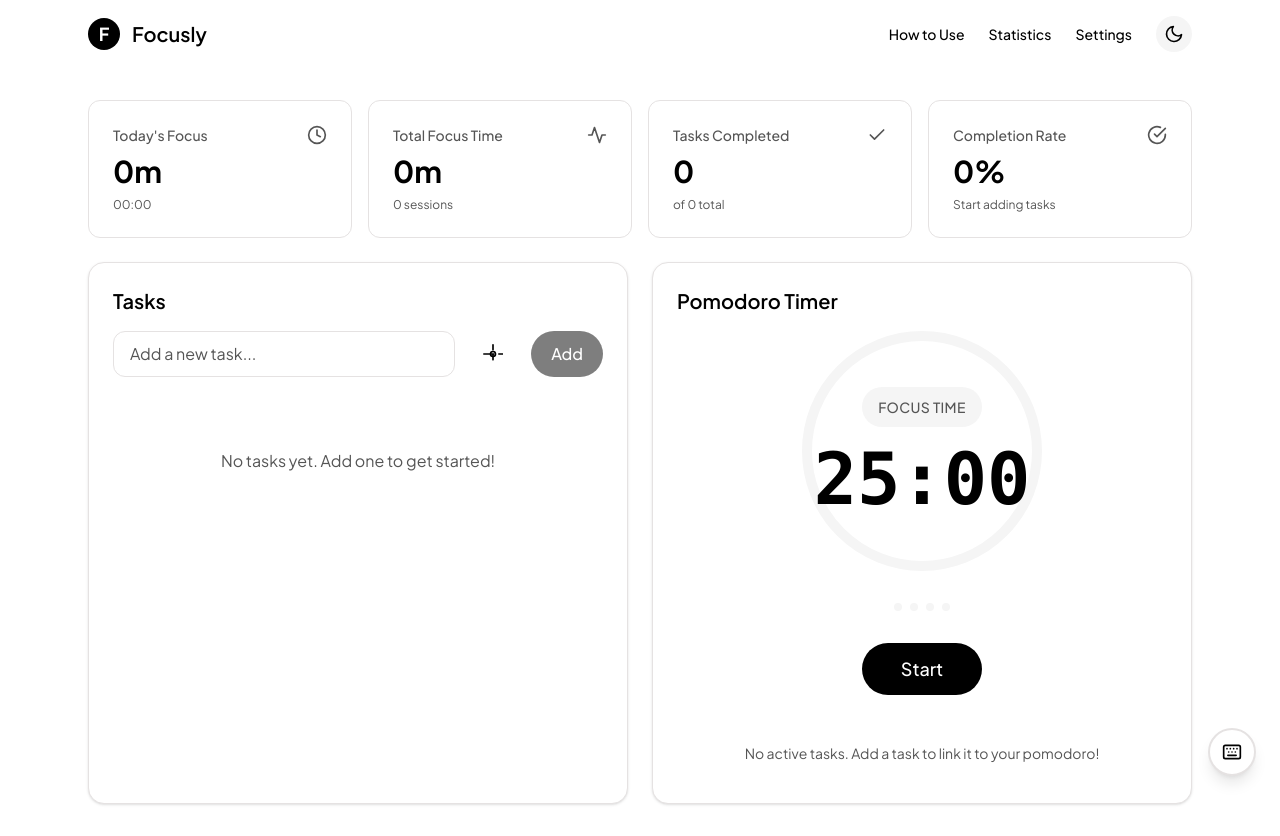
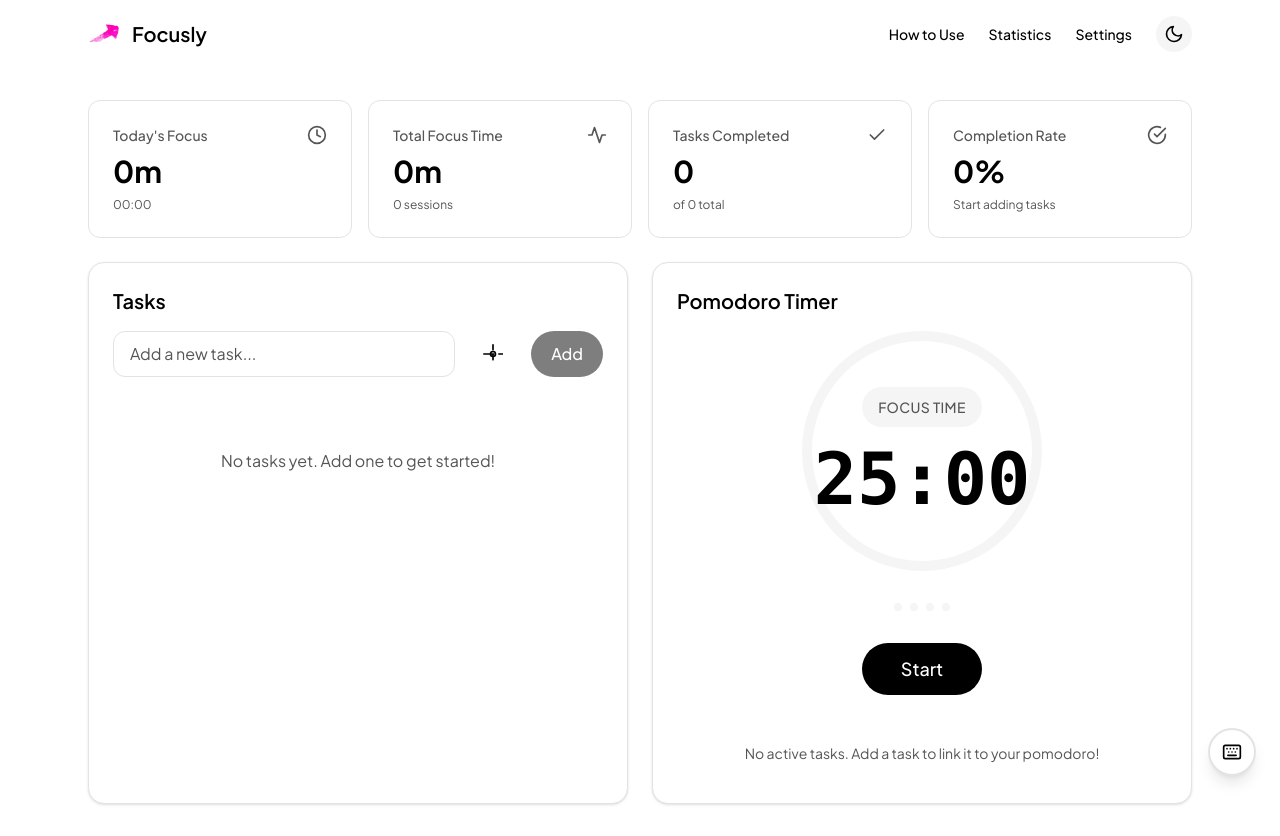
Before and after one commit to Rahim10020/focusly, a Next.js app: page / in a window 1280 px wide. Built offline with nearby package versions, Linux system fonts and the light colour scheme.

Commit message:
utilisation du logo dans le header

```diff
--- a/src/components/layout/Header.tsx
+++ b/src/components/layout/Header.tsx
@@ -11,9 +11,11 @@ export default function Header() {
         <header className="w-full bg-background/80 backdrop-blur-sm sticky top-0 z-50">
             <div className="max-w-6xl mx-auto px-6 py-4 flex items-center justify-between">
                 <Link href="/" className="flex items-center gap-3 hover:opacity-80 transition-opacity">
-                    <div className="w-8 h-8 rounded-full bg-primary flex items-center justify-center">
-                        <span className="text-primary-foreground font-bold text-lg">F</span>
-                    </div>
+                    <img
+                        src="/apple-touch-icon.png"
+                        alt="Focusly Logo"
+                        className="w-8 h-8 rounded-full"
+                    />
                     <h1 className="text-xl font-semibold text-foreground">Focusly</h1>
                 </Link>
 
```
Also changed, not shown: public/apple-touch-icon.png (added).
